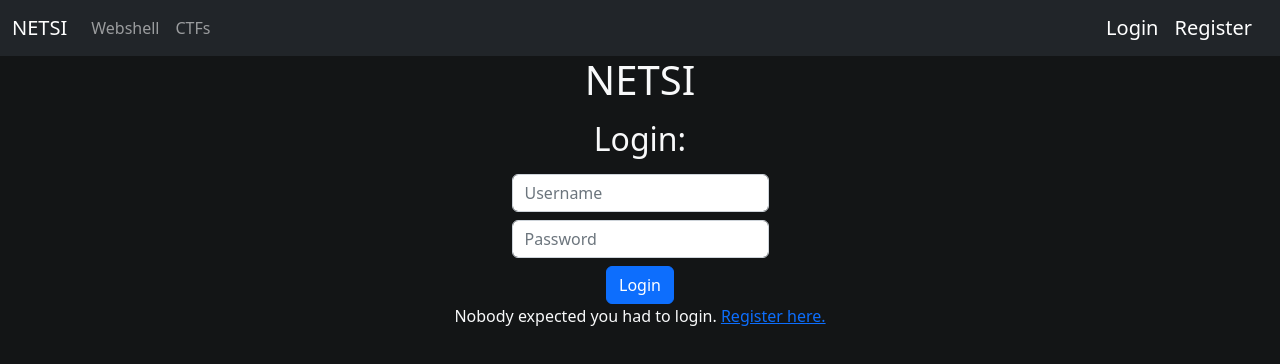
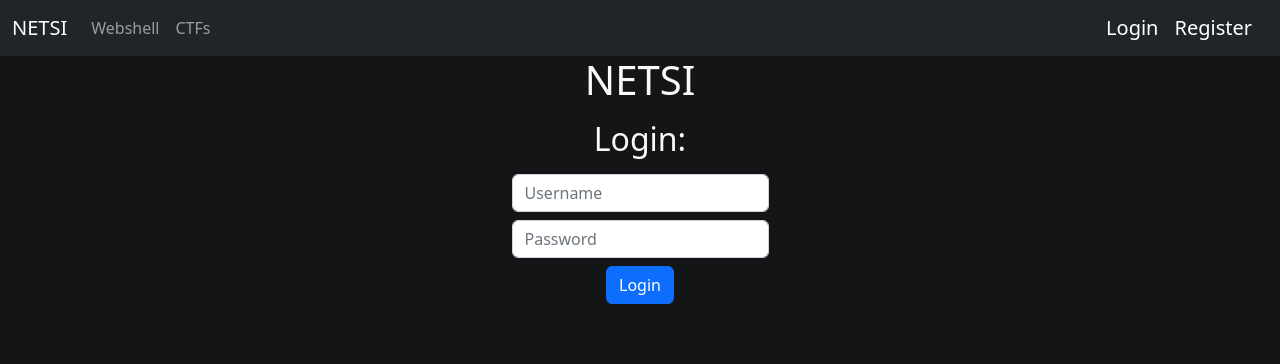
Before and after one commit to NETSIctf/netsi-server, a React (Vite) app in the folder client/: page /login in a window 1280 px wide. Shown: the top 364 px of the page. Built offline with nearby package versions, Linux system fonts and the light colour scheme; no server answers.

Commit message:
remove fluff

```diff
--- a/client/src/Login.tsx
+++ b/client/src/Login.tsx
@@ -61,9 +61,6 @@ function Login() {
         <div className={`mt-2`} >
           <Button variant="primary" onClick={() => login()} >Login</Button>
         </div>
-        <div>
-          Nobody expected you had to login. <a href="/register" >Register here.</a>
-        </div>
       </div>
     </div>
   )
```
